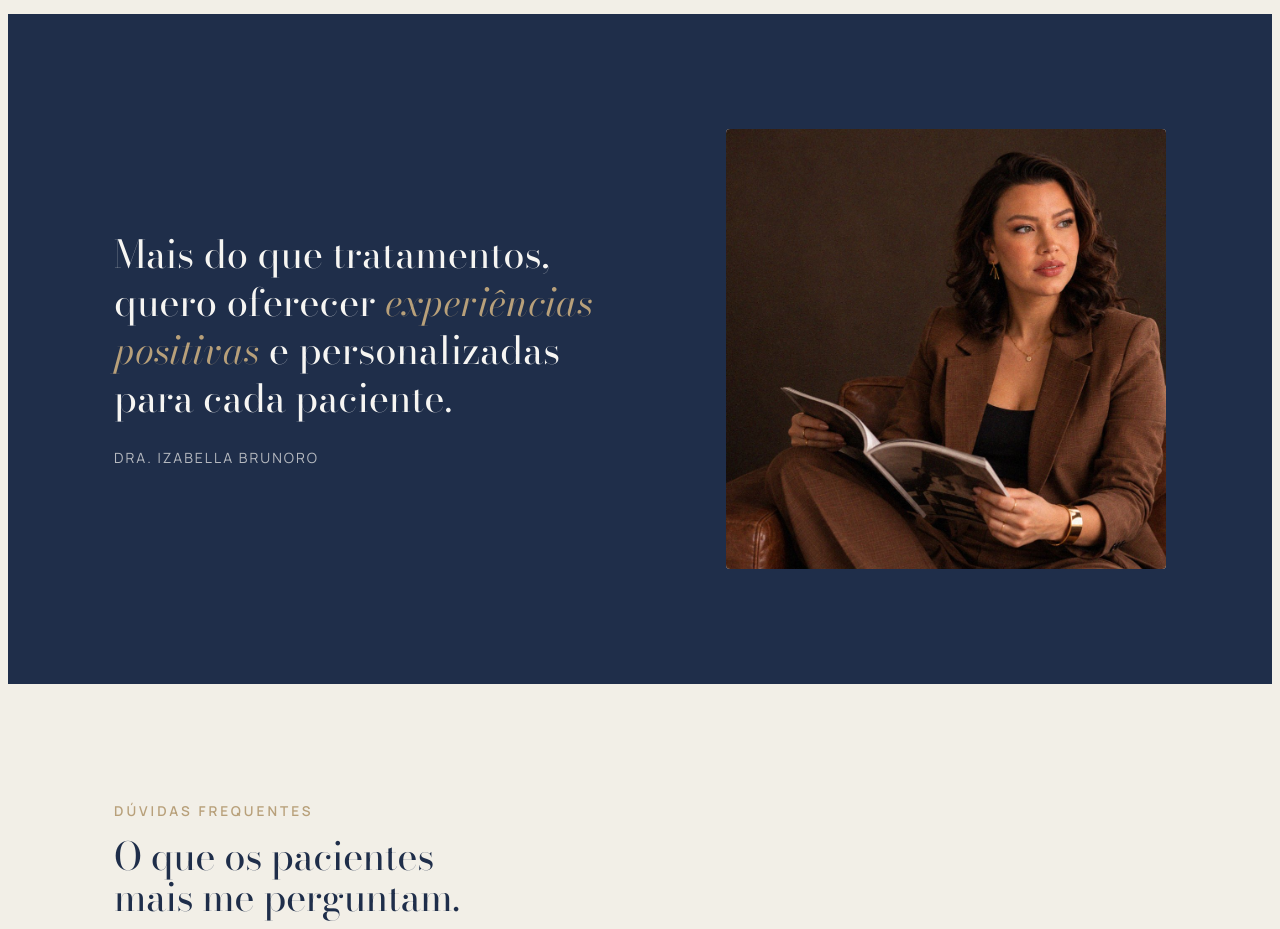
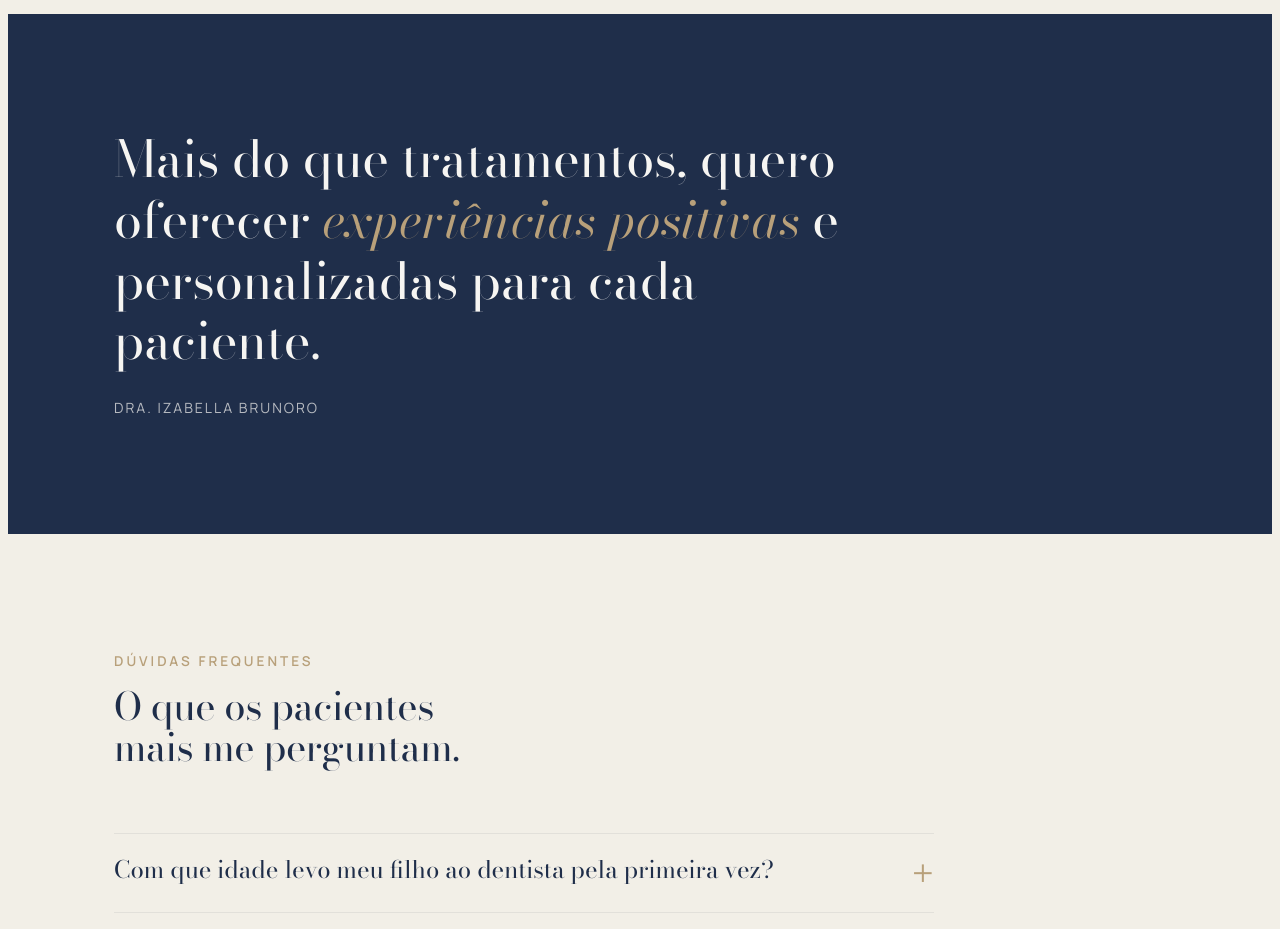
Before and after one commit to draizabellabrunoro/draizabellabrunoro.github.io, a plain HTML site: page index.html in a window 1280 px wide. Shown: the part 4080-5009 px from the top of the page. Drawn offline with nearby package versions, Linux system fonts and the light colour scheme.

Commit message:
Tira a foto da poltrona da faixa da citação; a citação fica só em texto
Co-Authored-By: Claude Opus 5.5 <noreply@anthropic.com>

```diff
--- a/index.html
+++ b/index.html
@@ -178,12 +178,11 @@ section{padding-block:clamp(64px,9vw,128px)}
 
 /* Quote band */
 .band{background:var(--dark-band);color:var(--on-dark)}
-.band .wrap{display:grid;grid-template-columns:1fr 1fr;gap:clamp(32px,6vw,88px);align-items:center}
-.band blockquote{margin:0;font-family:var(--display);font-size:var(--step-2);line-height:1.25}
+/* Faixa só com a citação (15/11/2026): sem foto, para o site não repetir o retrato */
+.band .wrap{display:block}
+.band blockquote{margin:0;font-family:var(--display);font-size:clamp(1.9rem,1.4rem + 2.2vw,3.2rem);line-height:1.2;max-width:24ch}
 .band blockquote em{color:var(--champagne)}
-.band .frame{border-radius:4px;aspect-ratio:1/1;max-width:440px;justify-self:end}
 .band p.cap{margin-top:24px;font-size:.88rem;letter-spacing:.14em;text-transform:uppercase;opacity:.7}
-@media (max-width:860px){.band .wrap{grid-template-columns:1fr}.band .frame{justify-self:start}}
 
 /* Locations */
 .locs{display:grid;grid-template-columns:1fr 1fr;gap:24px}
@@ -358,9 +357,6 @@ footer .wrap{display:flex;flex-wrap:wrap;justify-content:space-between;gap:12px}
         <blockquote>Mais do que tratamentos, quero oferecer <em>experiências positivas</em> e personalizadas para cada paciente.</blockquote>
         <p class="cap">Dra. Izabella Brunoro</p>
       </div>
-      <figure class="frame" style="margin:0">
-        <img src="retrato.jpg" alt="Dra. Izabella Brunoro lendo, sentada em uma poltrona de couro" loading="lazy" width="1048" height="1402" style="object-position:50% 30%">
-      </figure>
     </div>
   </section>
 
```
